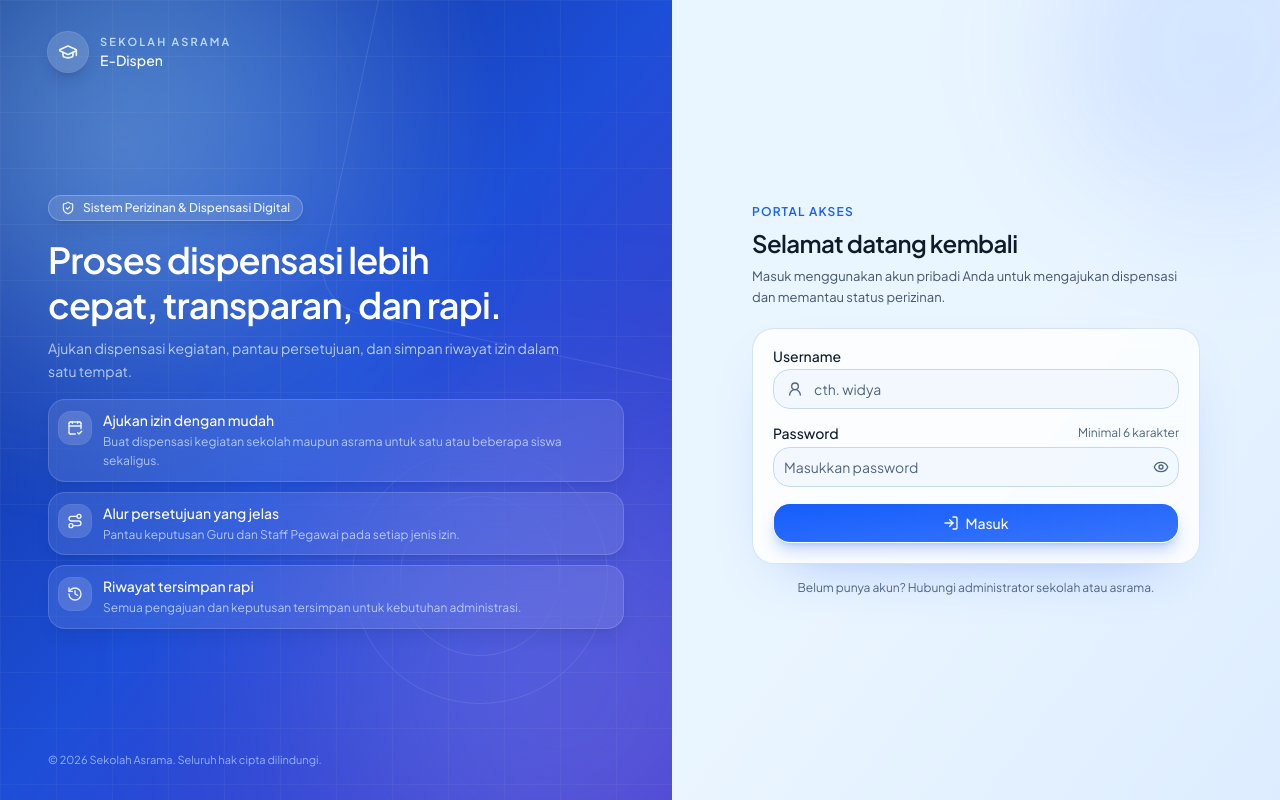
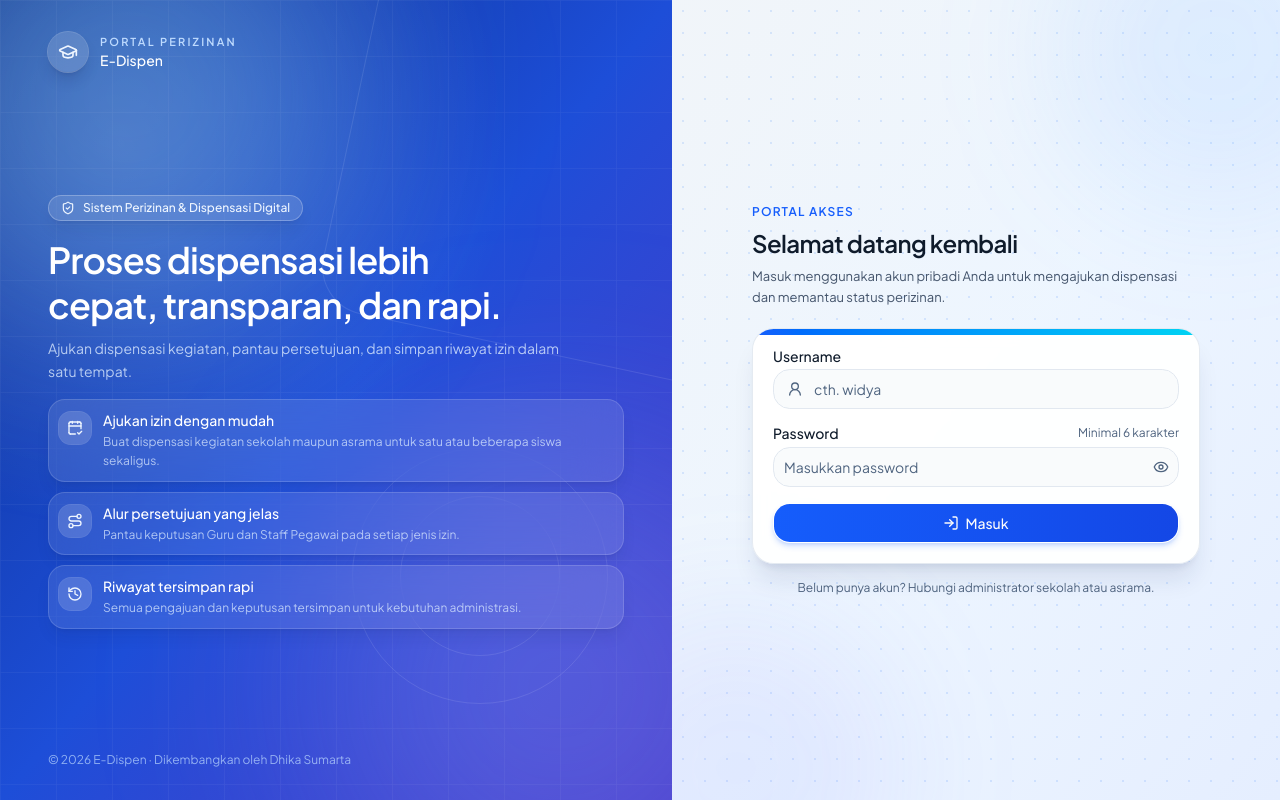
Before and after one commit to deanDev5200/ijin-online, a Next.js app: page /login in a window 1280 px wide. Built offline with nearby package versions, Linux system fonts and the light colour scheme; no server answers.

Commit message:
Enrich login right panel and add developer credit

```diff
--- a/src/app/(auth)/login/login-form.tsx
+++ b/src/app/(auth)/login/login-form.tsx
@@ -19,7 +19,7 @@ function SubmitButton() {
     <Button
       type="submit"
       size="lg"
-      className="h-10 w-full rounded-xl shadow-lg shadow-blue-600/25 transition-all duration-200 hover:-translate-y-0.5 hover:shadow-xl hover:shadow-blue-600/30 active:translate-y-0"
+      className="h-10 w-full rounded-xl bg-linear-to-r from-blue-600 to-blue-700 shadow-md shadow-blue-600/20 transition-all duration-200 hover:-translate-y-0.5 hover:from-blue-700 hover:to-blue-800 hover:shadow-lg hover:shadow-blue-600/30 active:translate-y-0"
       disabled={pending}
     >
       {pending ? (
@@ -76,7 +76,7 @@ export function LoginForm({
               minLength={3}
               maxLength={20}
               aria-invalid={Boolean(usernameError)}
-              className="h-10 rounded-xl bg-primary/[0.03] pl-10 hover:border-primary/30 focus-visible:border-primary/60 focus-visible:ring-4 focus-visible:ring-primary/20"
+              className="h-10 rounded-xl border-slate-200 bg-slate-50/80 pl-10 hover:border-blue-300 focus-visible:border-blue-500 focus-visible:bg-white focus-visible:ring-4 focus-visible:ring-blue-500/10"
             />
           </div>
           {usernameError ? (
@@ -101,7 +101,7 @@ export function LoginForm({
             required
             maxLength={72}
             aria-invalid={Boolean(passwordError)}
-            className="h-10 rounded-xl bg-primary/[0.03] pr-11 hover:border-primary/30 focus-visible:border-primary/60 focus-visible:ring-4 focus-visible:ring-primary/20"
+            className="h-10 rounded-xl border-slate-200 bg-slate-50/80 pr-11 hover:border-blue-300 focus-visible:border-blue-500 focus-visible:bg-white focus-visible:ring-4 focus-visible:ring-blue-500/10"
           />
           {passwordError ? (
             <p className="text-xs text-destructive">{passwordError}</p>
--- a/src/app/(auth)/login/page.tsx
+++ b/src/app/(auth)/login/page.tsx
@@ -88,7 +88,7 @@ export default async function LoginPage({
           </div>
           <div>
             <p className="text-[11px] font-semibold tracking-[0.2em] text-blue-200 uppercase">
-              {schoolName}
+              PORTAL PERIZINAN
             </p>
             <p className="text-sm font-medium text-white">{appName}</p>
           </div>
@@ -132,14 +132,15 @@ export default async function LoginPage({
           </ul>
         </div>
 
-        <p className="relative text-[11px] text-blue-200/70">
-          © {new Date().getFullYear()} {schoolName}. Seluruh hak cipta
-          dilindungi.
+        <p className="relative text-xs text-blue-200/70">
+          © {new Date().getFullYear()} {appName} · Dikembangkan oleh Dhika Sumarta
         </p>
       </aside>
 
-      <main className="relative flex items-center justify-center overflow-hidden bg-linear-to-br from-background via-background to-primary/[0.06] px-5 py-8 sm:px-8 lg:py-4">
-        <div className="pointer-events-none absolute -top-28 -right-24 size-80 rounded-full bg-primary/10 blur-3xl" />
+      <main className="relative flex items-center justify-center overflow-hidden bg-linear-to-br from-slate-100 via-blue-50/70 to-indigo-100/50 px-5 py-8 sm:px-8 lg:py-4">
+        <div className="pointer-events-none absolute inset-0 opacity-70 [background-image:radial-gradient(rgba(59,130,246,0.22)_1px,transparent_1px)] [background-size:22px_22px]" />
+        <div className="pointer-events-none absolute -top-28 -right-24 size-80 rounded-full bg-blue-400/10 blur-3xl" />
+        <div className="pointer-events-none absolute -bottom-32 -left-24 size-80 rounded-full bg-indigo-400/10 blur-3xl" />
         <div className="relative w-full max-w-md">
           <div className="mb-5 flex items-center gap-3 lg:hidden">
             <div className="flex size-10 items-center justify-center rounded-xl bg-linear-to-br from-blue-600 to-indigo-600 text-primary-foreground shadow-md shadow-blue-600/25">
@@ -166,7 +167,8 @@ export default async function LoginPage({
             </p>
           </div>
 
-          <div className="rounded-2xl border border-border/70 bg-card/80 p-4 shadow-[0_24px_60px_-36px_rgba(37,99,235,0.5)] backdrop-blur-sm sm:p-5">
+          <div className="relative overflow-hidden rounded-2xl border border-slate-200/90 bg-white/95 p-4 shadow-xl shadow-blue-950/10 backdrop-blur-sm sm:p-5">
+            <div className="absolute inset-x-0 top-0 h-1.5 bg-linear-to-r from-blue-600 to-cyan-400" />
             <LoginForm next={next} showDemo={showDemo} />
           </div>
 
@@ -175,7 +177,7 @@ export default async function LoginPage({
           </p>
 
           <p className="mt-5 text-center text-[11px] text-muted-foreground lg:hidden">
-            © {new Date().getFullYear()} {schoolName}
+            © {new Date().getFullYear()} {appName} · Dikembangkan oleh Dhika Sumarta
           </p>
         </div>
       </main>
--- a/src/components/app-shell/app-shell.tsx
+++ b/src/components/app-shell/app-shell.tsx
@@ -175,8 +175,8 @@ function SidebarContent({
           </div>
           <span className="size-2 shrink-0 rounded-full bg-primary/80 ring-4 ring-primary/10" />
         </div>
-        <p className="px-1 pt-3 text-[10px] text-muted-foreground">
-          {appName} · Fase 1
+        <p className="px-1 pt-3 text-[11px] text-muted-foreground">
+          {appName} · Dikembangkan oleh Dhika Sumarta
         </p>
       </div>
     </div>
```
